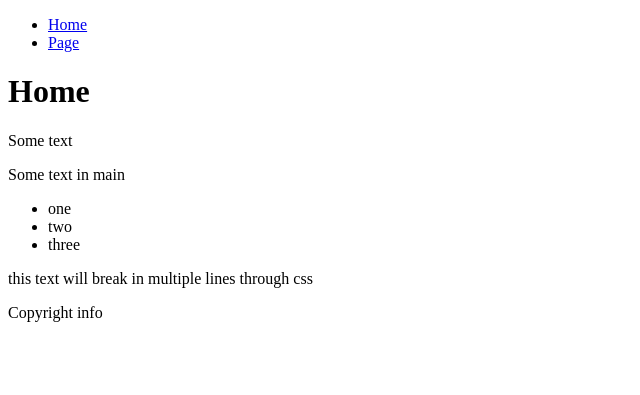
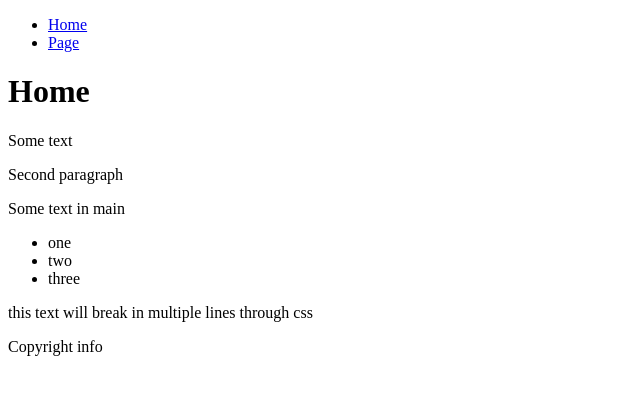
Before and after one commit to rafaelhrdz/wf-website-sass-pug-bootstrap-2023, a Node project: template src/templates/index.pug in a window 1280 px wide. Shown: the top 395 px of the page, without its empty margins (0-640 px from the left). Run offline with Node 20 templates, Linux system fonts and the light colour scheme; the template is opened without the code that fills it, so the values that code supplies are empty.

Commit message:
Move development tools to devDependencies

```diff
--- a/package.json
+++ b/package.json
@@ -13,7 +13,7 @@
   "browserslist": [
     "defaults and supports es6-module"
   ],
-  "dependencies": {
+  "devDependencies": {
     "autoprefixer": "^10.4.16",
     "browserslist": "^4.22.1",
     "clean-webpack-plugin": "^4.0.0",
@@ -29,5 +29,6 @@
     "webpack-cli": "^5.1.4",
     "webpack-dev-server": "^4.15.1",
     "webpack-merge": "^5.10.0"
-  }
+  },
+  "dependencies": {}
 }
--- a/src/templates/index.pug
+++ b/src/templates/index.pug
@@ -4,6 +4,7 @@ block content
   main.main
     h1 Home
     p Some text
+    p Second paragraph
     //- Combining pug template with regular html
     <div>
       <p>Some text in main</p>
```
Also changed, not shown: 1 other file.
